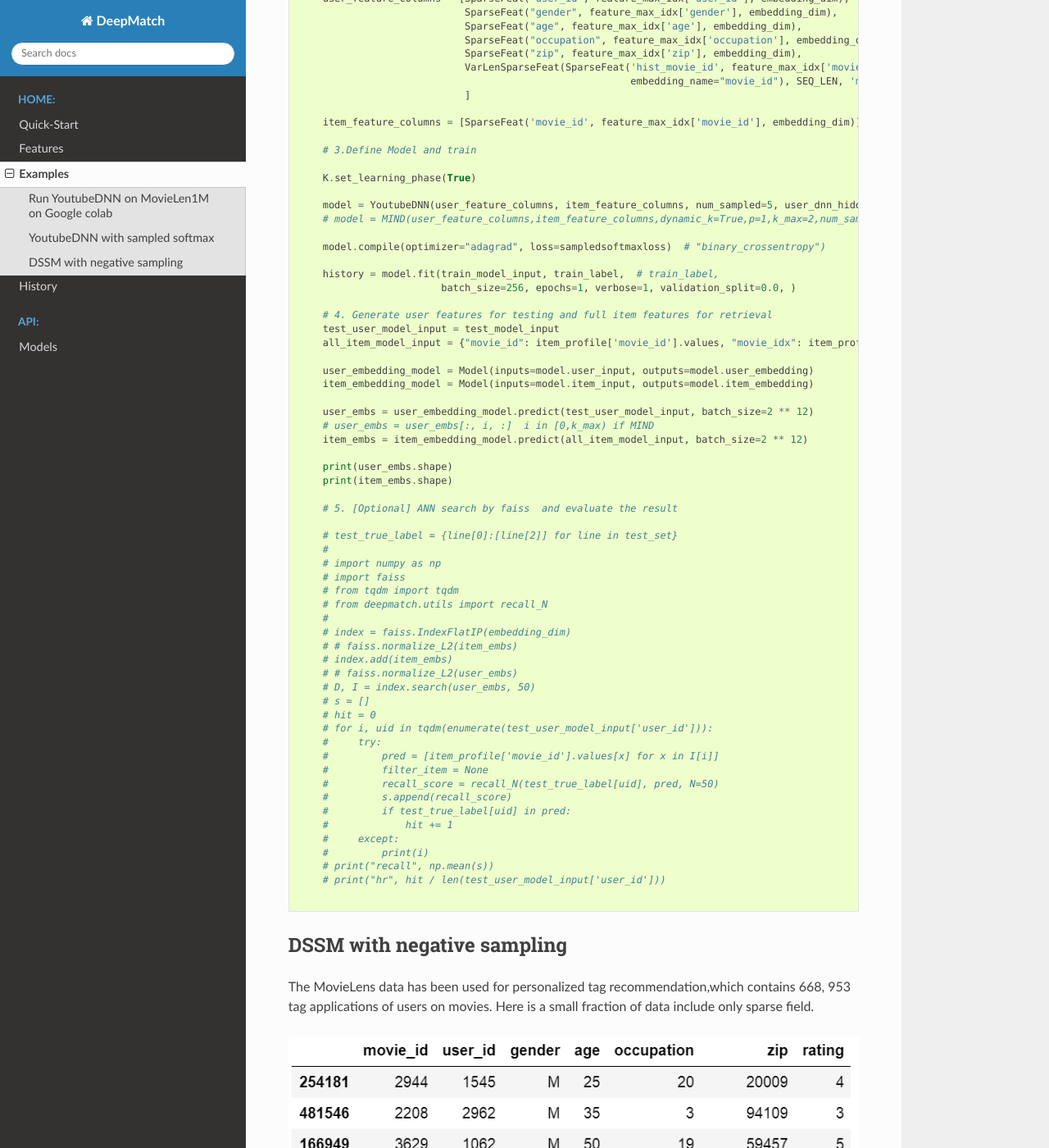
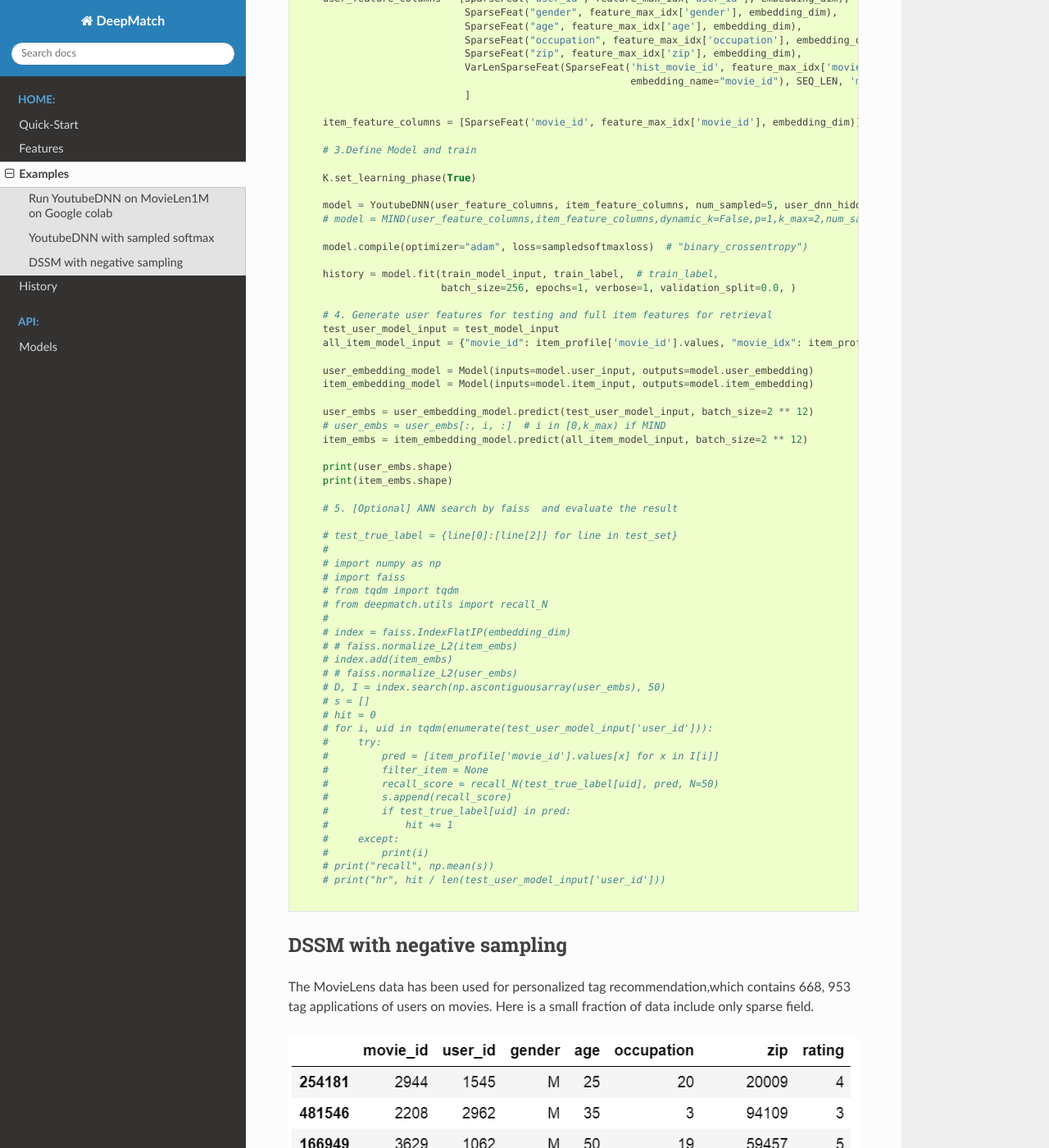
Before and after one commit to shenweichen/DeepMatch, a Sphinx documentation site: the page built from docs/source/Examples.md, in a window 1280 px wide and 1400 px high, scrolled down 1482 px. Shown: the whole window at 82% size. Built offline with Sphinx 7.4.7 and the Read the Docs theme 2.0.0, drawn with Linux system fonts in a browser that asks for light colours; pages that are not in the unit, such as notebooks, are missing from menus.

Commit message:
update examples

```diff
--- a/docs/source/Examples.md
+++ b/docs/source/Examples.md
@@ -78,10 +78,10 @@
 
     K.set_learning_phase(True)
 
-    model = YoutubeDNN(user_feature_columns, item_feature_columns, num_sampled=5, user_dnn_hidden_units=(64, 16))
-    # model = MIND(user_feature_columns,item_feature_columns,dynamic_k=True,p=1,k_max=2,num_sampled=5,user_dnn_hidden_units=(64,16),init_std=0.001)
+    model = YoutubeDNN(user_feature_columns, item_feature_columns, num_sampled=5, user_dnn_hidden_units=(64, embedding_dim))
+    # model = MIND(user_feature_columns,item_feature_columns,dynamic_k=False,p=1,k_max=2,num_sampled=5,user_dnn_hidden_units=(64,embedding_dim),init_std=0.001)
 
-    model.compile(optimizer="adagrad", loss=sampledsoftmaxloss)  # "binary_crossentropy")
+    model.compile(optimizer="adam", loss=sampledsoftmaxloss)  # "binary_crossentropy")
 
     history = model.fit(train_model_input, train_label,  # train_label,
                         batch_size=256, epochs=1, verbose=1, validation_split=0.0, )
@@ -94,7 +94,7 @@
     item_embedding_model = Model(inputs=model.item_input, outputs=model.item_embedding)
 
     user_embs = user_embedding_model.predict(test_user_model_input, batch_size=2 ** 12)
-    # user_embs = user_embs[:, i, :]  i in [0,k_max) if MIND
+    # user_embs = user_embs[:, i, :]  # i in [0,k_max) if MIND
     item_embs = item_embedding_model.predict(all_item_model_input, batch_size=2 ** 12)
 
     print(user_embs.shape)
@@ -113,7 +113,7 @@
     # # faiss.normalize_L2(item_embs)
     # index.add(item_embs)
     # # faiss.normalize_L2(user_embs)
-    # D, I = index.search(user_embs, 50)
+    # D, I = index.search(np.ascontiguousarray(user_embs), 50)
     # s = []
     # hit = 0
     # for i, uid in tqdm(enumerate(test_user_model_input['user_id'])):
```
Also changed, not shown: 2 other files.
